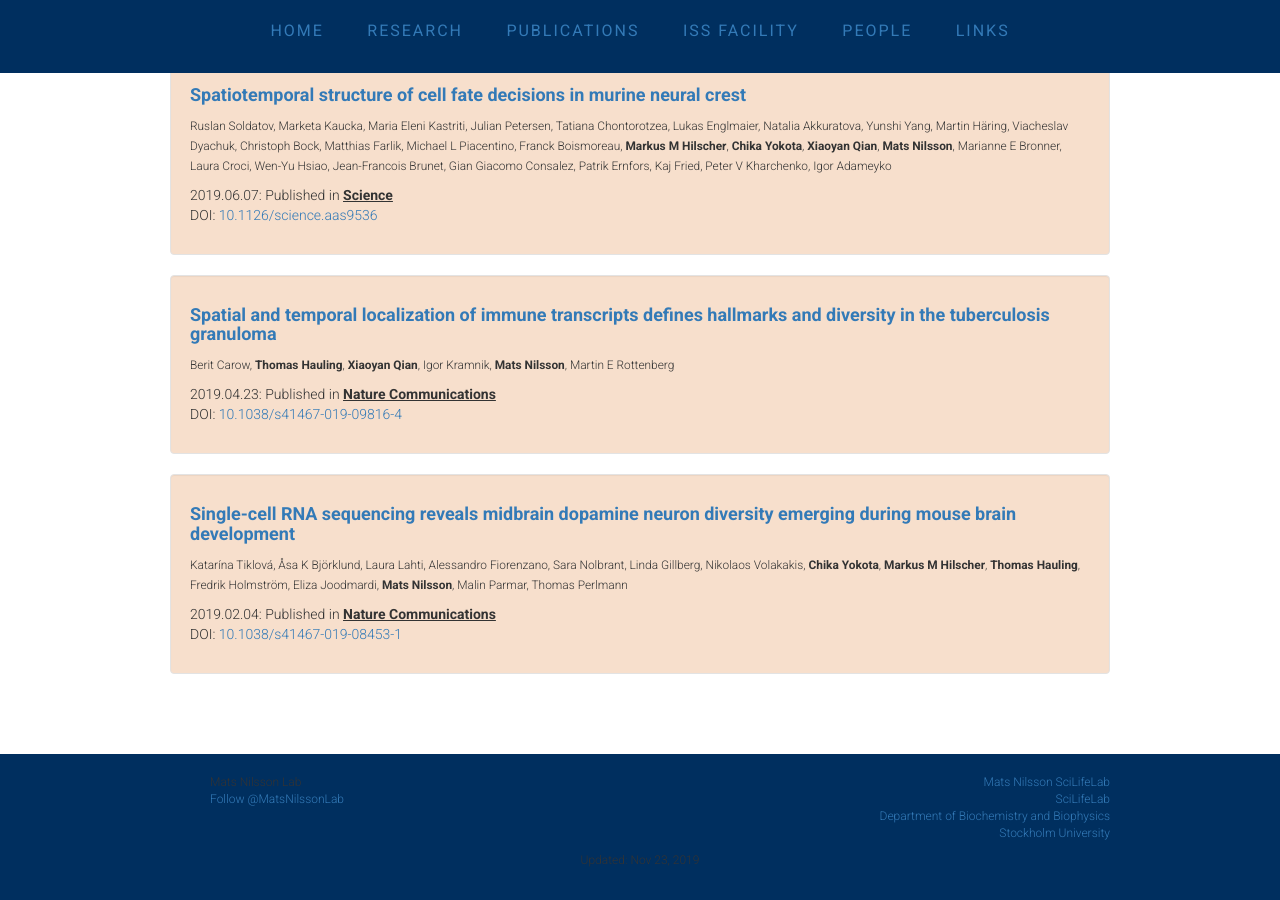
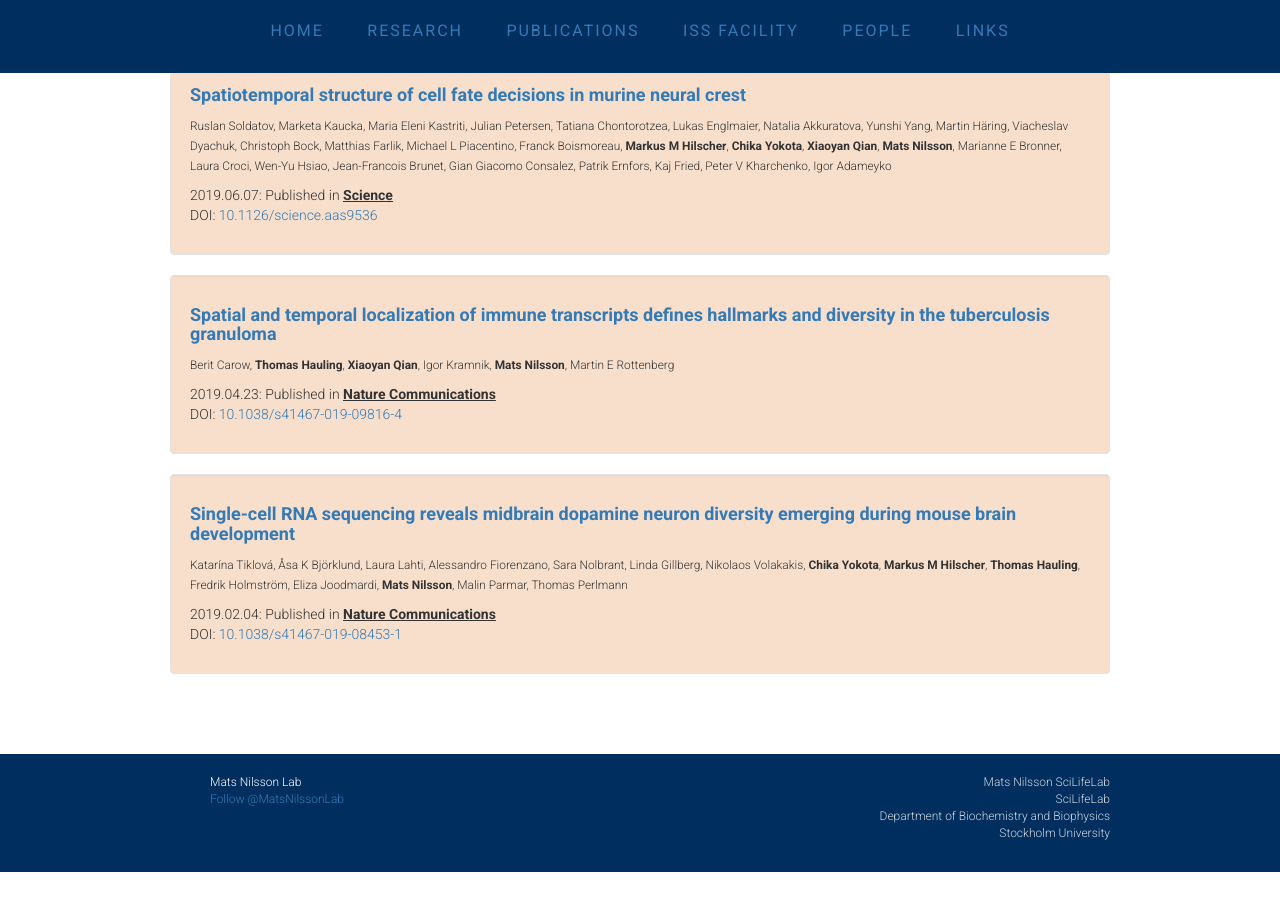
Before and after one commit to flintott/NilssonLab, a Jekyll site: the page publications/index.html, which Jekyll copies as it is, in a window 1280 px wide and 900 px high, scrolled down 4056 px. Built offline with Jekyll 4.4.1, drawn with Linux system fonts in a browser that asks for light colours; comment, search, counter and statistics services are not loaded; after the commit the page ends 4928 px from its top, so only the background shows below that.

Commit message:
Update index.html

```diff
--- a/publications/index.html
+++ b/publications/index.html
@@ -470,27 +470,18 @@ ABOVE IS THE TEMPLATE TO ADD ADDITIONAL PUBLICATIONS -->
       <div class="row">
 	<div class=" col-sm-4  col-md-3 col-lg-3">
           <ul>
-            <li>Mats Nilsson Lab</li>
+            <li><font color="white">Mats Nilsson Lab</font></li>
 	    <li><a href="https://twitter.com/MatsNilssonLab" class="twitter-follow-button" data-show-count="false">Follow @MatsNilssonLab</a><script async src="https://platform.twitter.com/widgets.js" charset="utf-8"></script></li>
           </ul>
         </div>
         <div class=" col-sm-8  col-md-9 col-lg-9" align="right">
 	  <ul>
-            <li><a href="https://www.scilifelab.se/researchers/mats-nilsson/">Mats Nilsson SciLifeLab</a></li>
-            <li><a href="https://www.scilifelab.se/">SciLifeLab</a></li>
-	    <li><a href="https://www.dbb.su.se/">Department of Biochemistry and Biophysics</a></li>
-            <li><a href="https://www.su.se/english/">Stockholm University</a></li>
+            <li><a href="https://www.scilifelab.se/researchers/mats-nilsson/"><font color=#ccd5df>Mats Nilsson SciLifeLab</font></a></li>
+            <li><a href="https://www.scilifelab.se/"><font color=#ccd5df>SciLifeLab</font></a></li>
+	    <li><a href="https://www.dbb.su.se/"><font color=#ccd5df>Department of Biochemistry and Biophysics</font></a></li>
+            <li><a href="https://www.su.se/english/"><font color=#ccd5df>Stockholm University</font></a></li>
           </ul>
         </div>
-      </div>
-      <div class="row">
-	<div class=" col-sm-4  col-md-4 col-lg-4">
-        </div>
-        <div class=" col-sm-4  col-md-4 col-lg-4" align="center">
-		<p>Updated: Nov 23, 2019</p>
-	</div>
-        <div class=" col-sm-4  col-md-4 col-lg-4">
-	</div>
       </div>
     </div>
   </footer>
```
